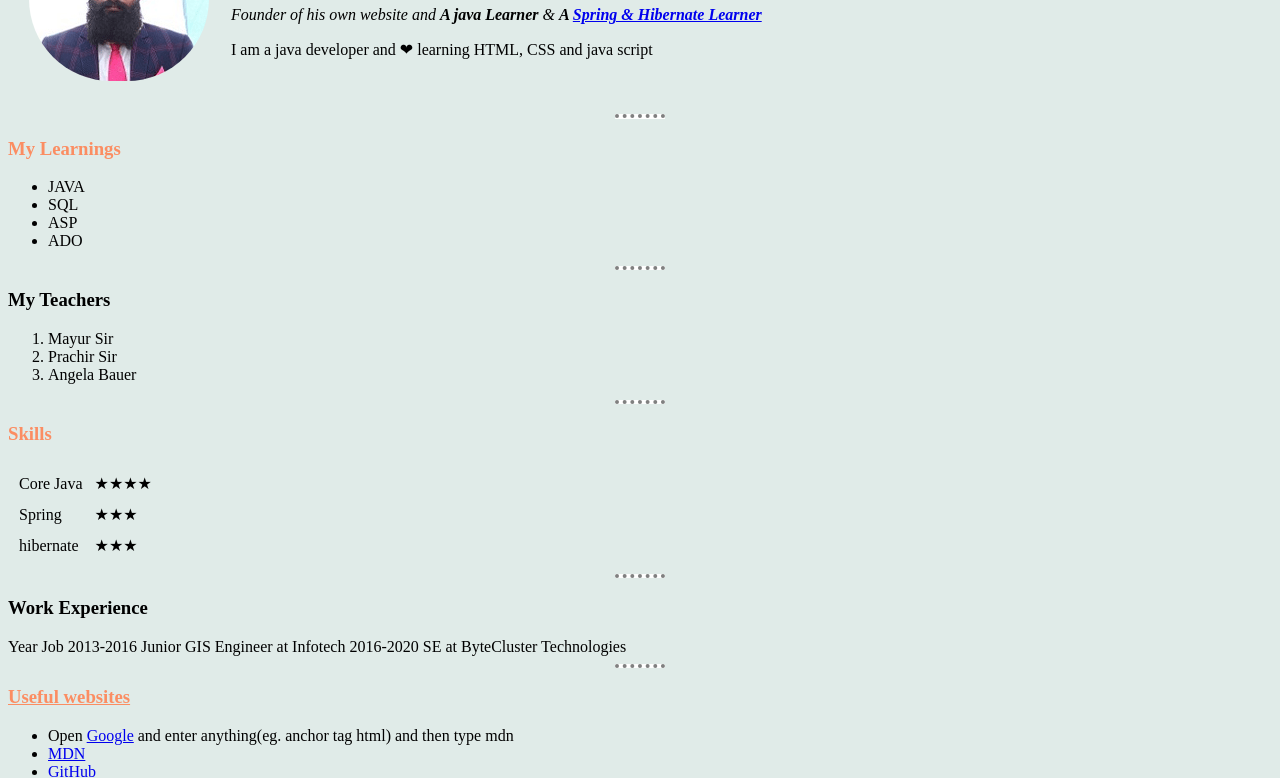
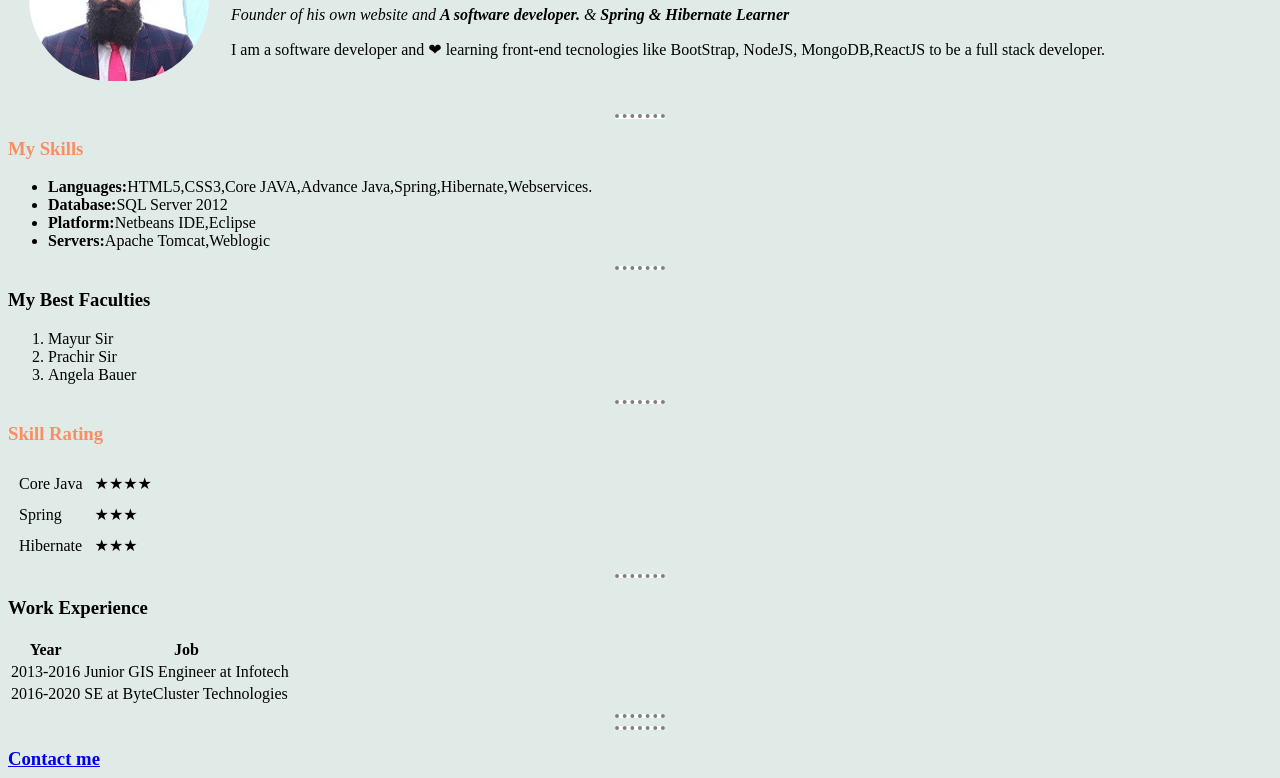
Before and after one commit to satwant9875/CV, a plain HTML site: page index.html in a window 1280 px wide. Shown: the part 112-890 px from the top of the page. Drawn offline with Linux system fonts and the light colour scheme.

Commit message:
update website

```diff
--- a/index.html
+++ b/index.html
@@ -7,35 +7,36 @@
   <title>ੴ Satwant Website</title>
 
 </head>
+
 <body>
   <table cellspacing="20">
     <tr>
       <td><img id="profilepic" src="Me.png" alt="My Profile pic"></td>
       <td>
-        <h1 id="heading"> Mr. Singh</h1>
-        <p><em>Founder of his own website and <b>A java Learner</b> & <strong>A <a href="https://www.udemy.com/course/spring-hibernate-tutorial/learn/lecture/5306168?start=60#questions">Spring & Hibernate
+        <h1 id="heading"> Mr. Satwant Singh</h1>
+        <p><em>Founder of his own website and <b>A software developer.</b> & <strong>Spring & Hibernate
                 Learner</a></strong></em></p>
-        <p>I am a java developer and ❤ learning HTML, CSS and java script</p>
+        <p>I am a software developer and ❤ learning front-end tecnologies like BootStrap, NodeJS, MongoDB,ReactJS to be a full stack developer. </p>
       </td>
     </tr>
   </table>
   <hr size="3" noshade />
-  <h3>My Learnings</h3>
+  <h3>My Skills</h3>
   <ul>
-    <li>JAVA</li>
-    <li>SQL</li>
-    <li>ASP</li>
-    <li>ADO</li>
+    <li><b>Languages:</b>HTML5,CSS3,Core JAVA,Advance Java,Spring,Hibernate,Webservices.</li>
+    <li><b>Database:</b>SQL Server 2012</li>
+    <li><b>Platform:</b>Netbeans IDE,Eclipse</li>
+    <li><b>Servers:</b>Apache Tomcat,Weblogic</li>
   </ul>
   <hr>
-  <h3 class="h3">My Teachers</h3>
+  <h3 class="h3">My Best Faculties</h3>
   <ol>
     <li>Mayur Sir</li>
     <li>Prachir Sir</li>
     <li>Angela Bauer</li>
   </ol>
   <hr>
-  <h3>Skills</h3>
+  <h3>Skill Rating</h3>
   <table cellspacing="10">
     <tr>
       <td>Core Java</td>
@@ -45,13 +46,13 @@
       <td>Spring</td>
       <td>★★★</td>
     <tr>
-      <td>hibernate</td>
+      <td>Hibernate</td>
       <td>★★★</td>
     </tr>
   </table>
   <hr>
   <h3 class="h3">Work Experience</h3>
-  <table="10">
+  <table cellspacing=="10">
     <thead>
       <th>Year</th>
       <th>Job</th>
@@ -66,8 +67,9 @@
         <td>SE at ByteCluster Technologies</td>
       </tr>
     </tbody>
-    </table>
-    <hr>
+  </table>
+  <hr>
+  <div id="unique">
     <h3><u>Useful websites</u></h3>
     <ul>
       <li> Open <a href="https://www.google.com/">Google</a> and enter anything(eg. anchor tag html) and then type mdn</li>
@@ -81,8 +83,8 @@
       <li><a href="https://www.appbrewery.co/p/web-development-course-resources/">Web Development Course Resources List</a></li>
       <li><a href="https://satwant9875.github.io/CV/">My CV Link</a></li>
     </ul>
-    <hr />
-    <h3><a href="myContactDetails.html">Contact me</a></h3>
+  </div>
+  <hr />
+  <h3><a href="myContactDetails.html">Contact me</a></h3>
 </body>
-
 </html>
--- a/styles.css
+++ b/styles.css
@@ -24,7 +24,6 @@ h3:hover{
 .h3{
   color: black;
 }
-
 /**********************Id Selectors**********************************/
 #heading{
   color:red;
@@ -32,3 +31,6 @@ h3:hover{
 #profilepic{
   border-radius:300px;
 }
+#unique{
+  display:none;
+}
```
